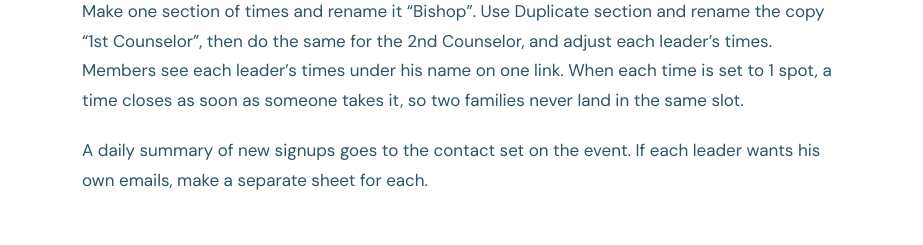
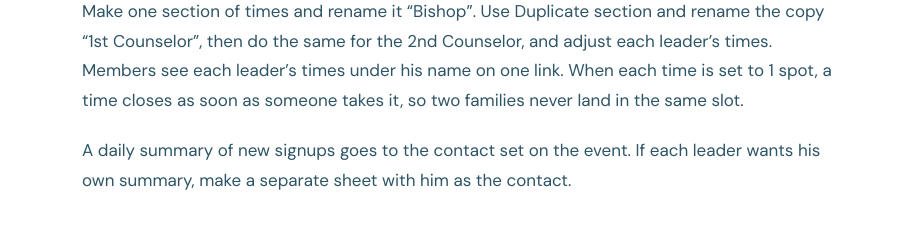
Before and after one commit to jrbondesign/wardsignup, a Next.js app: page /use-cases/tithing-declaration in a window 1280 px wide. Shown: the part 1780-2025 px from the top of the page, without its empty margins (178-1101 px from the left). Built offline with nearby package versions, Linux system fonts and the light colour scheme; no server answers.

Commit message:
Content: tithing fallback sentence per v3 copy

```diff
--- a/app/use-cases/tithing-declaration/page.tsx
+++ b/app/use-cases/tithing-declaration/page.tsx
@@ -232,7 +232,7 @@ export default async function TithingDeclarationPage() {
             Make one section of times and rename it &ldquo;Bishop&rdquo;. Use Duplicate section and rename the copy &ldquo;1st Counselor&rdquo;, then do the same for the 2nd Counselor, and adjust each leader&rsquo;s times. Members see each leader&rsquo;s times under his name on one link. When each time is set to 1 spot, a time closes as soon as someone takes it, so two families never land in the same slot.
           </p>
           <p className="text-[17px] text-[#2E5566] leading-[1.75]">
-            A daily summary of new signups goes to the contact set on the event. If each leader wants his own emails, make a separate sheet for each.
+            A daily summary of new signups goes to the contact set on the event. If each leader wants his own summary, make a separate sheet with him as the contact.
           </p>
         </div>
       </section>
```
